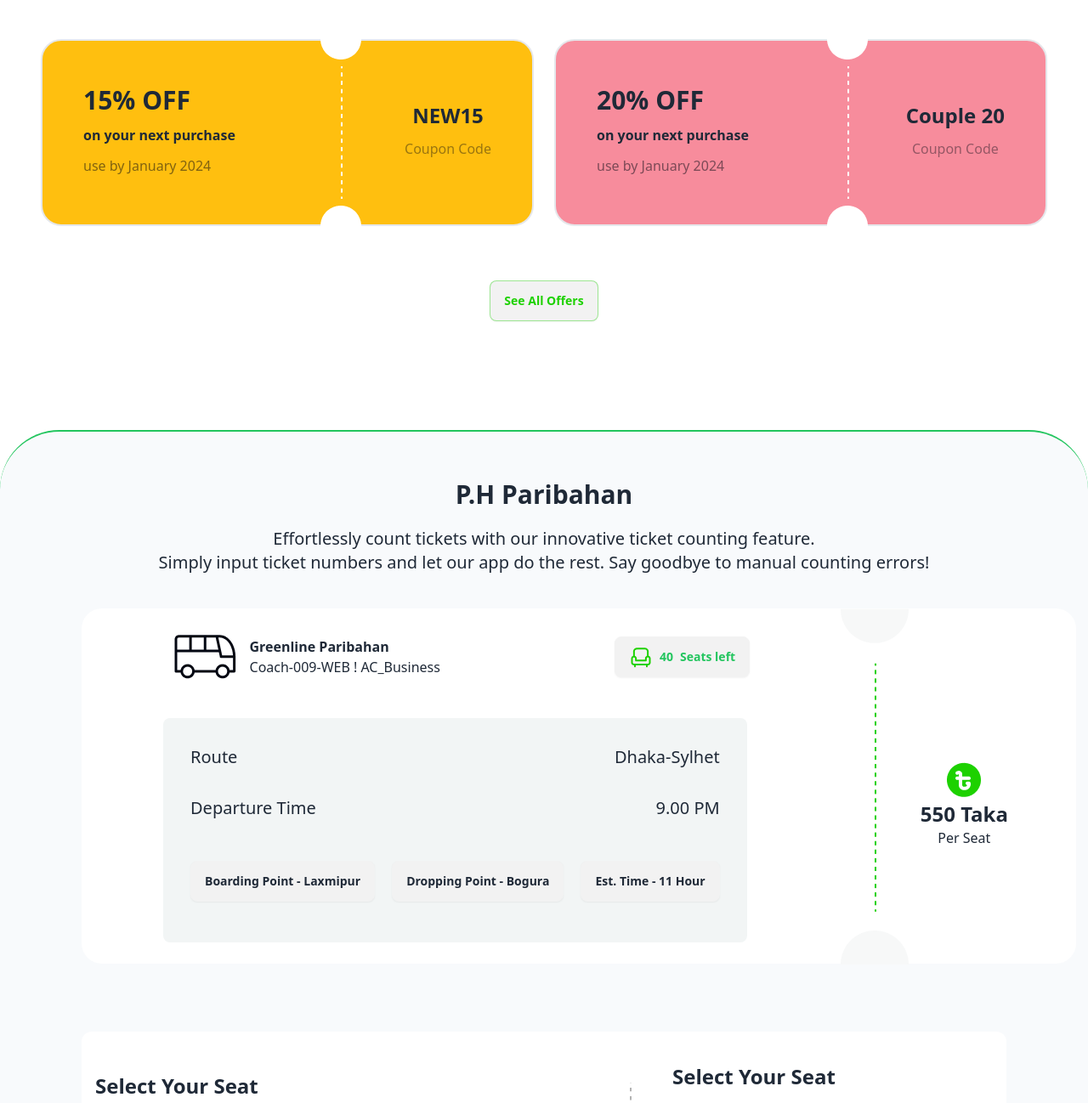
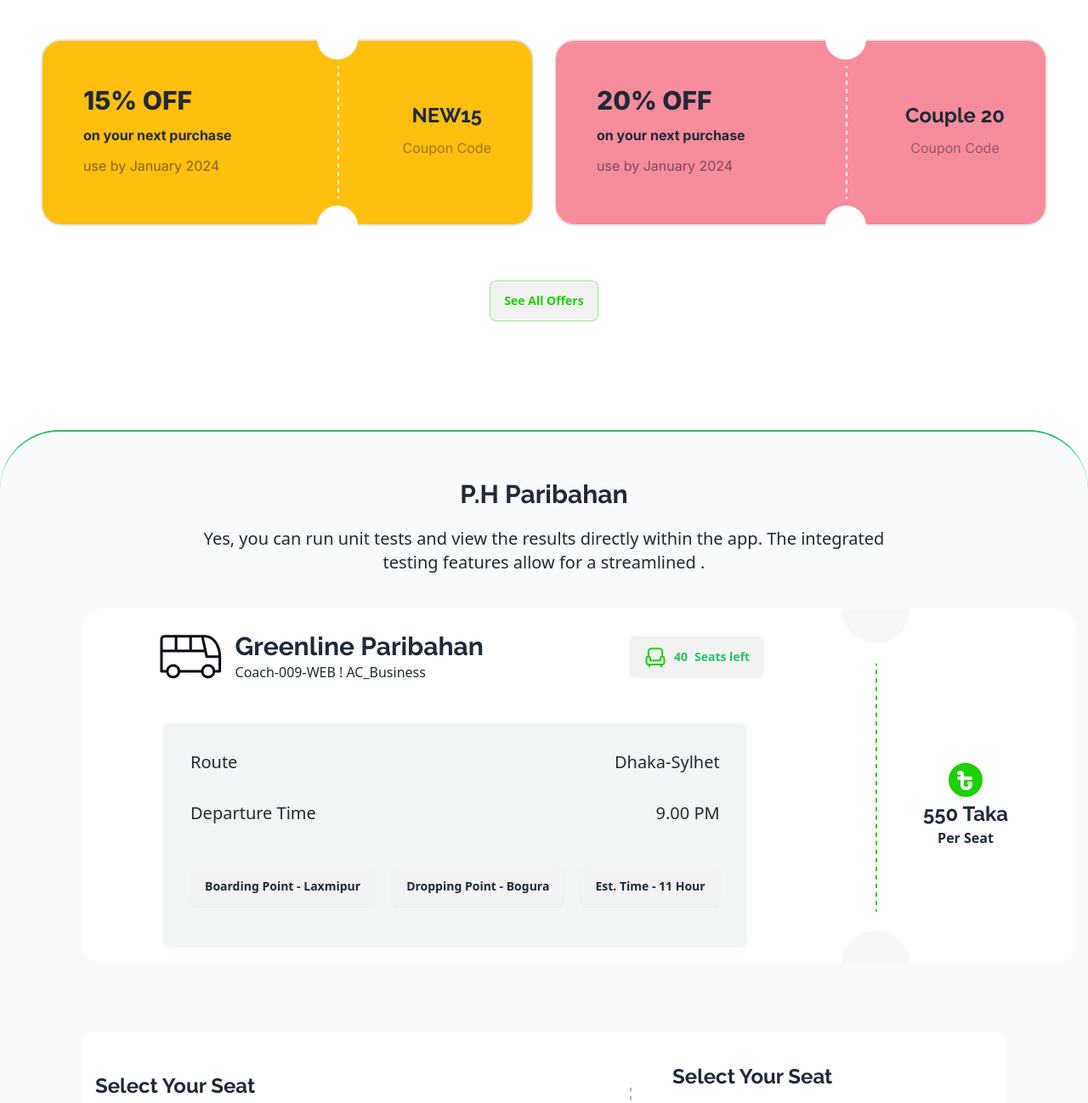
Before and after one commit to ri5257/A5-P-Ticket, a plain HTML site: page index.html in a window 1280 px wide. Shown: the part 1062-2360 px from the top of the page at 85% size. Drawn offline with nearby package versions, Linux system fonts and the light colour scheme.

Commit message:
something editing

```diff
--- a/JS/script.js
+++ b/JS/script.js
@@ -1,3 +1,4 @@
+console.log("connected");
 let count = 0;
 let total = 0;
 let countButton = 0;
--- a/index.html
+++ b/index.html
@@ -123,30 +123,30 @@
     </header>
     <main>
         <section class="container mx-auto">
-            <h1 class="text-center font-bold text-3xl mt-28 mb-12">Best offers for you</h1>
+            <h1 class="text-center font-bold text-3xl mt-28 mb-12 font-[raleway]">Best offers for you</h1>
             <div class="flex justify-center space-x-6">
                 <div class="border-2 w-[580px] h-[220px] rounded-3xl bg-[#FFBF0F]">
-                    <div class="flex justify-between items-center h-full p-12 leading-9">
+                    <div class="flex justify-between items-center h-full p-12 leading-9 font-[inter]">
                         <h3><span class="text-3xl font-extrabold">15% OFF</span> <br>
                             <span class="font-bold">on your next purchase</span> <br>
                             <span class="text-[#03071280]">use by January 2024</span>
                         </h3>
                         <span><img class="pl-12" src="images/cupon-devider.png" alt=""></span>
                         <h3 class="text-center">
-                            <span class="text-2xl font-bold">NEW15</span> <br>
+                            <span class="text-2xl font-bold font-[raleway]">NEW15</span> <br>
                             <span class="text-[#03071266]">Coupon Code</span>
                         </h3>
                     </div>
                 </div>
                 <div class="border-2 w-[580px] h-[220px] rounded-3xl bg-[#F78C9C]">
-                    <div class="flex justify-between items-center h-full p-12 leading-9">
-                        <h3><span class="text-3xl font-extrabold">20% OFF</span> <br>
+                    <div class="flex justify-between items-center h-full p-12 leading-9 font-[inter]">
+                        <h3><span class="text-3xl font-extrabold ">20% OFF</span> <br>
                             <span class="font-bold">on your next purchase</span> <br>
                             <span class="text-[#03071280]">use by January 2024</span>
                         </h3>
                         <span><img class="pl-12" src="images/cupon-devider.png" alt=""></span>
                         <h3 class="text-center">
-                            <span class="text-2xl font-bold">Couple 20</span> <br>
+                            <span class="text-2xl font-bold font-[raleway]">Couple 20</span> <br>
                             <span class="text-[#03071266]">Coupon Code</span>
                         </h3>
                     </div>
@@ -160,10 +160,8 @@
         <section id="paribahan"
             class="roboto my-14 p-4 rounded-t-[70px] border-t-2 bg-slate-50 border-t-green-500 rounded-[88px] mt-32  ">
             <div class="title flex flex-col justify-center items-center my-10 space-y-5">
-                <h1 class="text-2xl lg:text-3xl font-bold">P.H Paribahan</h1>
-                <p class="text-base lg:text-xl text-center">Effortlessly count tickets with our innovative ticket
-                    counting feature. <br> Simply input ticket numbers and let our app do
-                    the rest. Say goodbye to manual counting errors!</p>
+                <h1 class="text-2xl lg:text-3xl font-bold font-[raleway]">P.H Paribahan</h1>
+                <p class="text-base lg:text-xl text-center">Yes, you can run unit tests and view the results directly within the app. The integrated <br> testing features allow for a streamlined .</p>
             </div>
             <div
                 class=" flex lg:flex-row flex-col lg:justify-between items-center mx-20 mb-20 w-[1170px] h-[418px]  pt-10 pr-20 rounded-3xl bg-white ">
@@ -175,7 +173,7 @@
                                 <img src="images/bus-logo.png" alt="">
                             </div>
                             <div class="py-4">
-                                <h1 class="font-bold">Greenline Paribahan</h1>
+                                <h1 class="font-bold text-3xl font-[raleway]">Greenline Paribahan</h1>
                                 <p>Coach-009-WEB ! AC_Business</p>
                             </div>
                         </div>
@@ -207,8 +205,8 @@
                 <div class="flex flex-col justify-center items-center">
                     <div><img src="images/fare.png" alt=""></div>
                     <div class="flex flex-col justify-center items-center">
-                        <h1 class="text-2xl font-bold">550 Taka</h1>
-                        <p>Per Seat</p>
+                        <h1 class="text-2xl font-bold font-[raleway]">550 Taka</h1>
+                        <p class="font-semibold">Per Seat</p>
                     </div>
                 </div>
             </div>
@@ -217,7 +215,7 @@
                 <div
                     class="main-seat bg-white flex lg:flex-row flex-col gap-2 justify-evenly lg:w-full items-center p-4 rounded-xl mx-20">
                     <div class="main-left py-4">
-                        <h1 class="py-4 text-2xl font-bold">Select Your Seat</h1>
+                        <h1 class="py-4 text-2xl font-bold font-[raleway]">Select Your Seat</h1>
                         <div class="flex -mb-6 -mt-4">
                             <img src="images/info-devider - Copy - Copy.png" alt="">
                             <img src="images/info-devider - Copy - Copy.png" alt="">
@@ -302,7 +300,7 @@
                     <span><img src="images/info-devider - Copy.png" alt=""> <img src="images/info-devider - Copy.png"
                             alt=""><img src="images/info-devider - Copy.png" alt=""></span>
                     <div class="main-rightt space-y-6 mb-48">
-                        <h1 class="text-2xl font-bold">Select Your Seat</h1>
+                        <h1 class="text-2xl font-bold font-[raleway]">Select Your Seat</h1>
                         <div class="bg-[#f2f5f5] rounded-lg p-4">
                             <div class="div seat-update grid grid-cols-3 gap-5">
                                 <div class="flex flex-row gap-x-2 font-bold">
```
